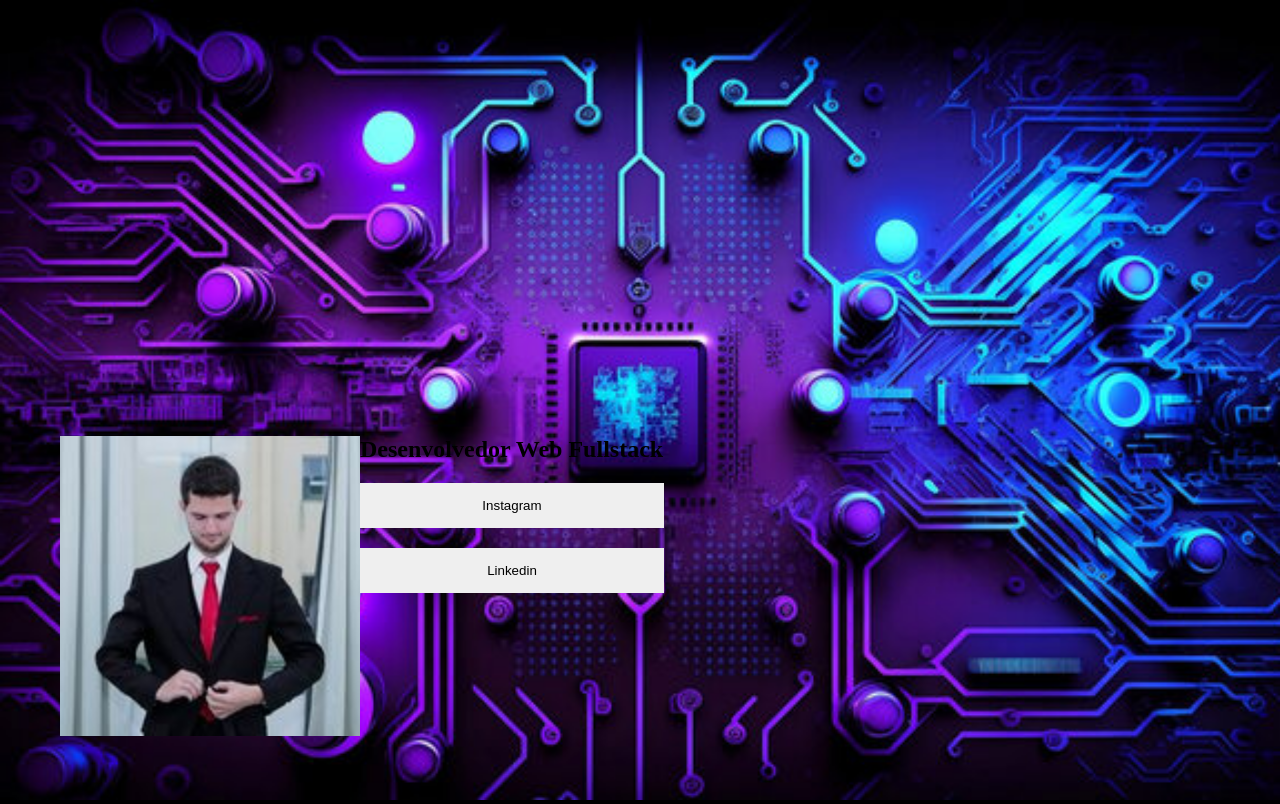
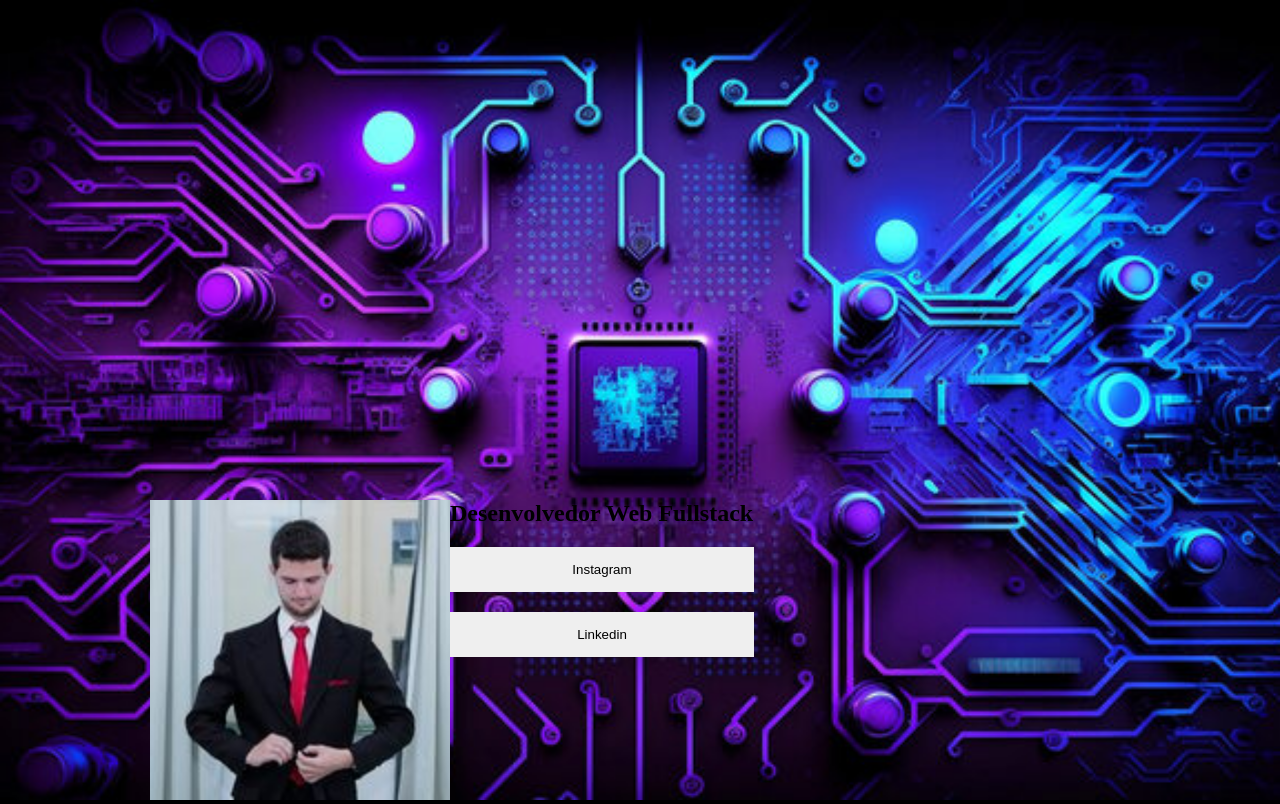
Before and after one commit to MarcosMagalhaes518/LandingPage, a plain HTML site: page index.html in a window 1280 px wide. Drawn offline with Linux system fonts and the light colour scheme.

Commit message:
Alteracao de titulo

```diff
--- a/index.html
+++ b/index.html
@@ -4,7 +4,7 @@
     <meta charset="UTF-8">
     <meta name="viewport" content="width=device-width, initial-scale=1.0">
     <link href="./style.css" rel="stylesheet">
-    <title>Document</title>
+    <title>Marcos Magalhães</title>
 </head>
 <body>
     <main>
--- a/style.css
+++ b/style.css
@@ -16,9 +16,9 @@ body {
 
 .container1 {
     width: 603px;
-    position: absolute;
-    bottom: 60px;
-    margin-left: 60px;
+    position: relative;
+    top: 500px;
+    margin-left: 150px;
 }
 
 #image {
```
